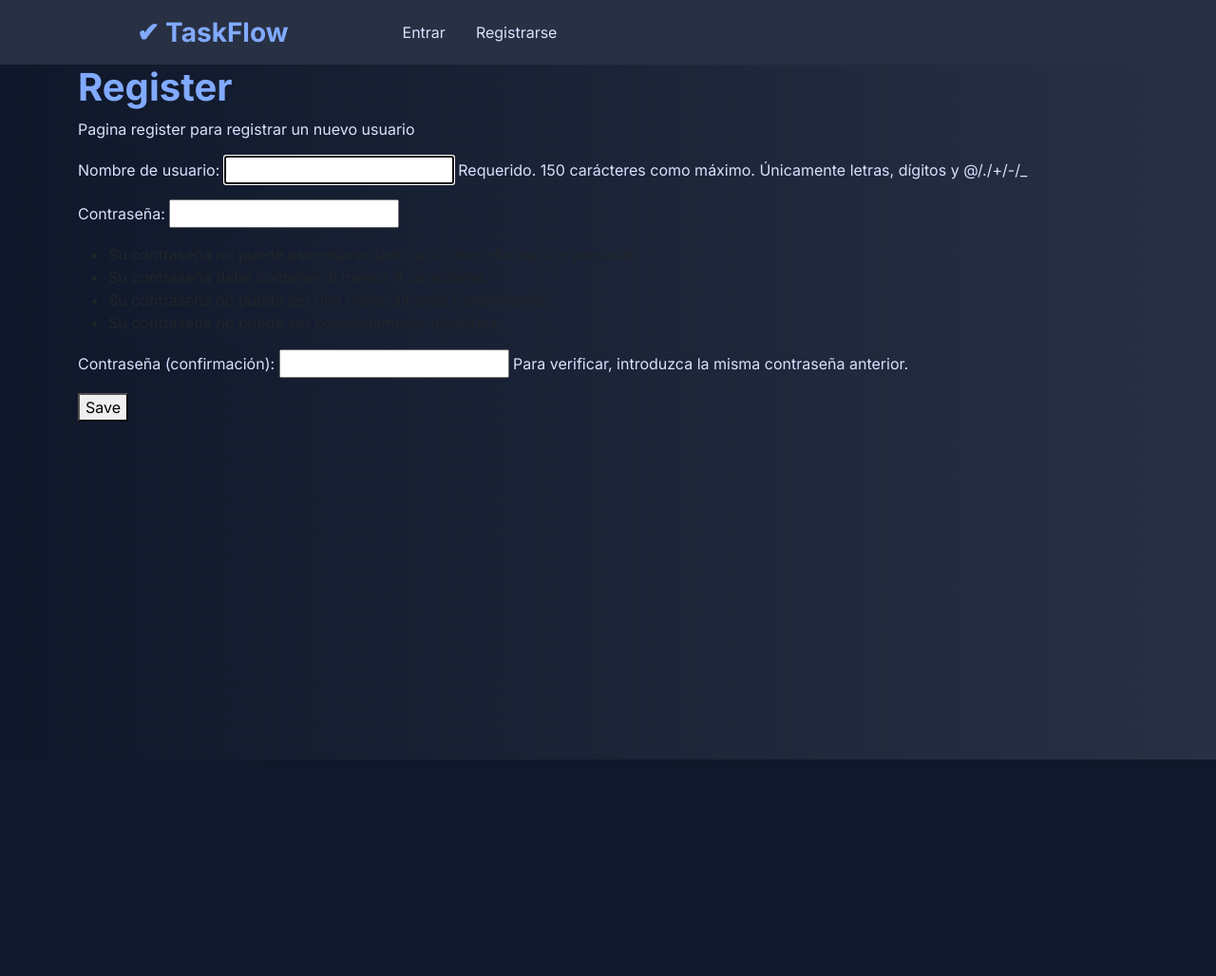
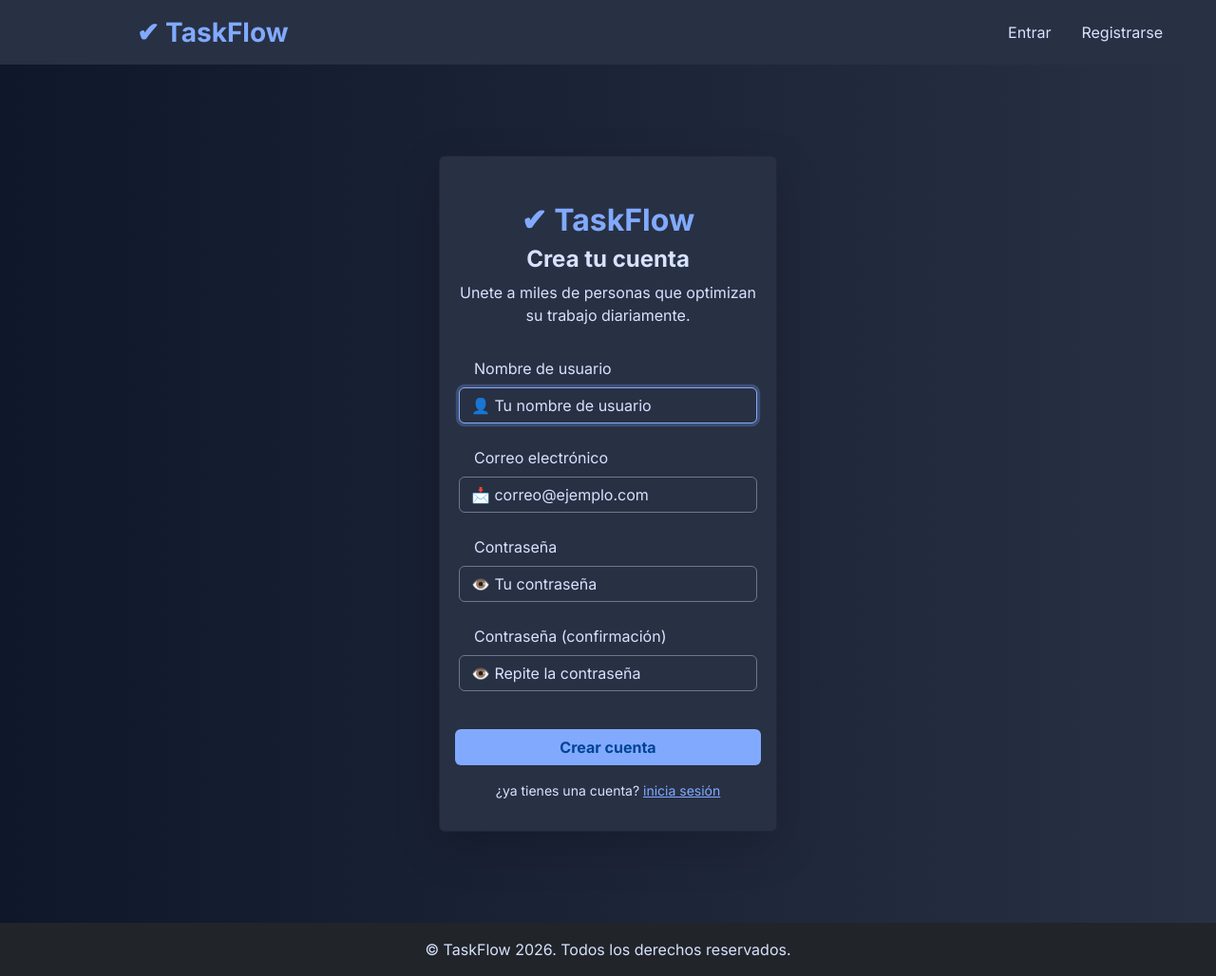
Before and after one commit to nicolas-202/Django-practica-gestion-de-tareas, a Django app: page /register/ in a window 1280 px wide. Shown: the whole page at 95% size. Before the commit the page ends 800 px from the top, so only its background shows below. Run offline with Django 5.2, Linux system fonts and the light colour scheme.

Commit message:
Creando pagina register

```diff
--- /dev/null
+++ b/projects/forms.py
@@ -0,0 +1,27 @@
+from django.contrib.auth.forms import UserCreationForm
+from django.contrib.auth.models import User
+from django import forms
+
+class UserRegisterForm(UserCreationForm):
+    class Meta:
+        model = User
+        fields = ['username', 'email', 'password1', 'password2']
+        labels = {
+            'username' : 'Nombre de usuario',
+            'email' : 'Correo electrónico',
+            'password1' : 'Contraseña',
+            'password2' : 'Confirmar contraseña',
+        }
+
+    def __init__(self, *args, **kwargs):
+        super().__init__(*args, **kwargs)
+        placeholders = {
+            'username': "👤 Tu nombre de usuario",
+            'email': '📩 correo@ejemplo.com',
+            'password1': '👁️ Tu contraseña',
+            'password2': '👁️ Repite la contraseña',
+        }
+        for field_name, field in self.fields.items():
+            field.widget.attrs['class'] = 'form-control form-input'
+            if field_name in placeholders:
+                field.widget.attrs['placeholder'] = placeholders[field_name]
--- a/projects/static/projects/css/styles.css
+++ b/projects/static/projects/css/styles.css
@@ -25,11 +25,20 @@
 
 }
 
+html{
+  height: 100%;
+}
 body {
   background: linear-gradient(to right, var(--bg-primary), var(--bg-secondary));
   font-family: 'inter';
+  display: flex;
+  flex-direction: column;
+  min-height: 100vh;
+  margin: 0;
 }
-
+main{
+  flex: 1;
+}
 h1 {
   color: var(--accent);
   font-weight: bold;
--- a/projects/templates/base.html
+++ b/projects/templates/base.html
@@ -1,38 +1,40 @@
 <!DOCTYPE html>
 {% load static %}
-<html lang="en">
+<html lang="es">
 <head>
     <meta charset="UTF-8">
     <meta name="viewport" content="width=device-width, initial-scale=1.0">
     <link href="https://cdn.jsdelivr.net/npm/bootstrap@5.3.8/dist/css/bootstrap.min.css" rel="stylesheet" integrity="sha384-sRIl4kxILFvY47J16cr9ZwB07vP4J8+LH7qKQnuqkuIAvNWLzeN8tE5YBujZqJLB" crossorigin="anonymous">
     <link rel="stylesheet" href="{% static 'projects/css/styles.css' %}">
     <link href="https://fonts.googleapis.com/css2?family=Inter:wght@400;600;700&display=swap" rel="stylesheet">
-    <title>Document</title>
+    <title>TaskFlow</title>
 </head>
 <body>
-    <nav class="navbar navbar-expand px-5">
-        {% if user.is_authenticated %}
-            <a class="navbar-brand mx-5 px-5 fs-3" href="{%url 'home'%}">✔ TaskFlow</a>
-            <ul class="navbar-nav">
-                <p>Estas autenticado</p>
-                <a class="nav-link" href="{%url 'logout'%}">Cerrar sesion</a>
-            </ul>
-        {% else %}
-            <a class="navbar-brand mx-5 px-5 fs-3" href="{%url 'index'%}">✔ TaskFlow</a>
-            <ul class="navbar-nav">
-                    <li class="nav-item">
-                    <a class="nav-link" href="{%url 'login'%}">Entrar</a>
-                    </li>
-                    <li class="nav-item">
-                    <a class="nav-link" href="{%url 'register'%}">Registrarse</a>
-                    </li>
+    <header>
+        <nav class="navbar navbar-expand px-5">
+
+
+                {% if user.is_authenticated %}
+                <a class="navbar-brand mx-5 px-5 fs-3" href="{% url 'home' %}">✔ TaskFlow</a>
+                <ul class="navbar-nav ms-auto">
+                    <li class="nav-item"><a class="nav-link" href="{% url 'logout' %}">Cerrar sesión</a></li>
+                </ul>
+                {% else %}
+                <a class="navbar-brand mx-5 px-5 fs-3" href="{% url 'index' %}">✔ TaskFlow</a>
+                <ul class="navbar-nav ms-auto">
+                    <li class="nav-item"><a class="nav-link" href="{% url 'login' %}">Entrar</a></li>
+                    <li class="nav-item"><a class="nav-link" href="{% url 'register' %}">Registrarse</a></li>
+                </ul>
                 {% endif %}
-            </ul>
-    </nav>
-    <div class="container">
-        {%block content%}
-        {%endblock%}
-    </div>
+        </nav>
+    </header>
+    <main>
+        {% block content %}
+        {% endblock %}
+    </main>
+    <footer class="bg-dark text-light text-center py-3 mt-auto">
+        <p class="mb-0">© TaskFlow 2026. Todos los derechos reservados.</p>
+    </footer>
     <script src="https://cdn.jsdelivr.net/npm/bootstrap@5.3.8/dist/js/bootstrap.bundle.min.js" integrity="sha384-FKyoEForCGlyvwx9Hj09JcYn3nv7wiPVlz7YYwJrWVcXK/BmnVDxM+D2scQbITxI" crossorigin="anonymous"></script>
 </body>
 </html>
--- a/projects/templates/register.html
+++ b/projects/templates/register.html
@@ -1,16 +1,33 @@
 {% extends 'base.html' %}
 {%load static%}
 {% block content %}
-<h1>Register</h1>
-<p>Pagina register para registrar un nuevo usuario</p>
+<div class="container">
+    <div class="row justify-content-center my-5">
+        <div class="col-4 my-5">
+            <div class="card shadow-lg px-3 pt-5 pb-3 text-center form-card">
+                <h1 class="fs-2">✔ TaskFlow</h1>
+                <h2 class="fs-4">Crea tu cuenta</h2>
+                <p>Unete a miles de personas que optimizan su trabajo diariamente.</p>
                 {% if error %}
                 <p>{{ error }}</p>
                 {% endif %}
                 <form action="" method="post">
                     {% csrf_token %}
-    {{register_form.as_p}}
-    <button>
-        Save
-    </button>
+                    {% for field in register_form %}
+                    <div class="row text-start py-2 px-3 my-2">
+                        <label class="form-label px-3">{{ field.label }}</label>
+                        {{ field }}
+                        {% if field.errors %}
+                        <div class="text-danger small">{{ field.errors }}</div>
+                        {% endif %}
+                    </div>
+                    {% endfor %}
+                    <button class="btn form-btn w-100 mt-4">Crear cuenta</button>
+                    <p class="small px-3 pt-3">¿ya tienes una cuenta? <a href="{%url 'login'%}">inicia sesión</a></p>
                 </form>
+            </div>
+
+        </div>
+    </div>
+</div>
 {%endblock%}
--- a/projects/views.py
+++ b/projects/views.py
@@ -1,6 +1,7 @@
 from django.shortcuts import render, redirect
 from django.contrib.auth import authenticate, login, logout
 from django.contrib.auth.forms import UserCreationForm
+from .forms import UserRegisterForm
 # Create your views here.
 def login_view(request):
     if request.method == 'GET':
@@ -27,10 +28,10 @@ def register_view(request):
         if request.user.is_authenticated:
             return redirect('home')
         else:
-            form = UserCreationForm()
+            form = UserRegisterForm()
             return render(request, 'register.html', {'register_form': form})
     else:
-        form = UserCreationForm(request.POST)
+        form = UserRegisterForm(request.POST)
         if form.is_valid():
             user = form.save()
             login(request, user)
```
Also changed, not shown: projects/templates/login.html (+9 -8 lines). Lines whose indentation alone changed are shown as unchanged.
